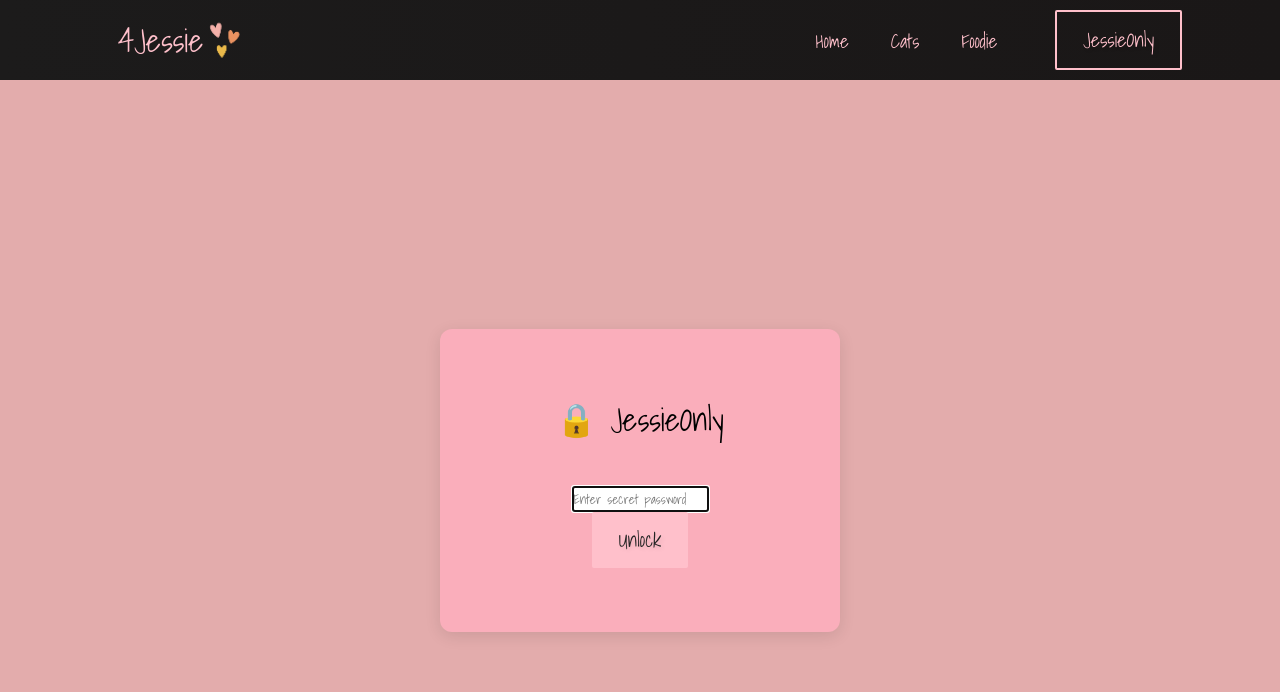
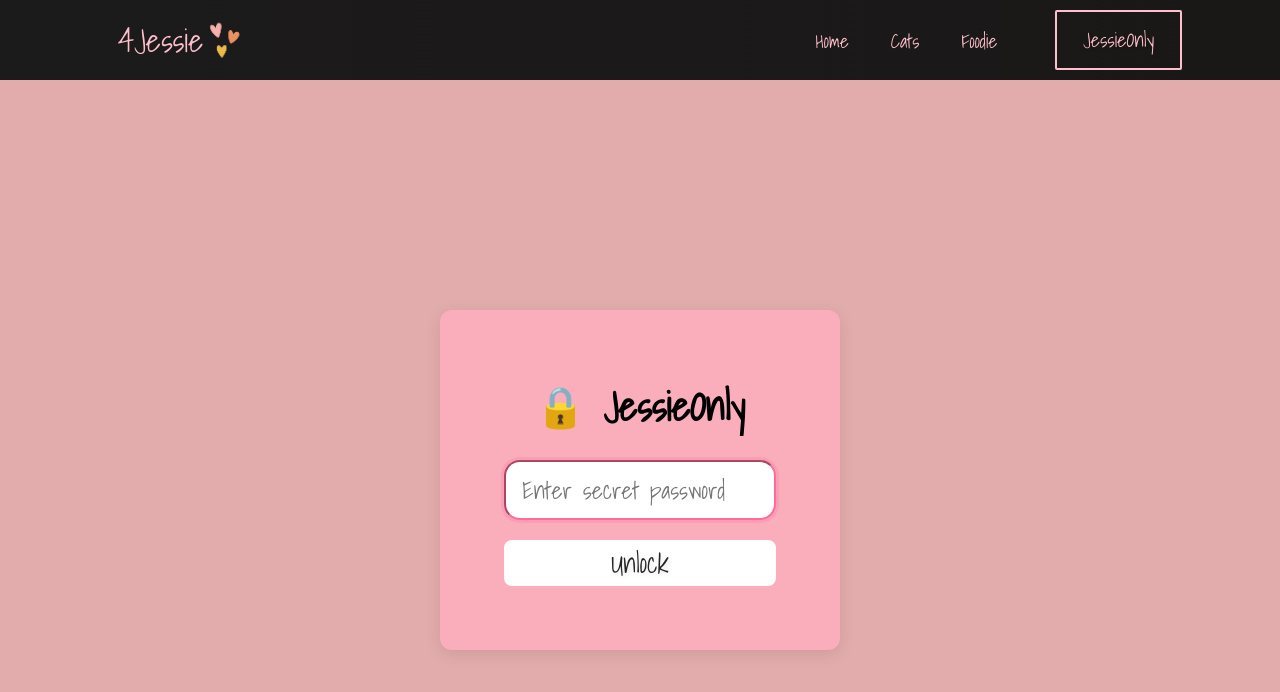
Before and after one commit to dshi08/ForJessie, a React (Create React App) app in the folder yogurt/: page /jessie-only in a window 1280 px wide. Shown: the top 692 px of the page. Built offline with nearby package versions, Linux system fonts and the light colour scheme; a web font is replaced by a local one.

Commit message:
login css
login css complete

```diff
--- a/yogurt/src/components/Login.css
+++ b/yogurt/src/components/Login.css
@@ -15,3 +15,60 @@
     max-width: 400px;
     text-align: center;
 }
+
+.login-card-title {
+    font-size: 40px;
+    font-weight: 700;
+    margin-bottom: 22px;
+}
+
+.login-form {
+    display: flex;
+    flex-direction: column;
+    gap: 20px;
+}
+
+.login-form-field {
+    position: relative;
+  }
+
+.login-form-field input {
+    width: 100%;
+    padding: 9px 16px;
+    border-radius: 16px;
+    font-size: 24px;
+    transition: all 0.3s ease;
+}
+
+.login-form-field input:focus {
+    border-color: #ff6b98;
+    outline: none;
+    box-shadow: 0 0 0 3px rgba(248, 96, 142, 0.2);
+}
+
+.login-form-submit {
+    width: 100%;
+    border-radius: 8px;
+    font-size: 27px;
+    padding: 1px;
+    background: rgb(255, 255, 255);
+}
+
+.login-form-error {
+    color: rgb(255, 253, 118);
+    font-size: 18px;
+    margin-top: 6px;
+    opacity: 1;
+    animation: fadeIn 0.3s ease-out;
+}
+
+@keyframes fadeIn {
+    from {
+      opacity: 0;
+      transform: translateY(-10px);
+    }
+    to {
+      opacity: 1;
+      transform: translateY(0);
+    }
+}
```
